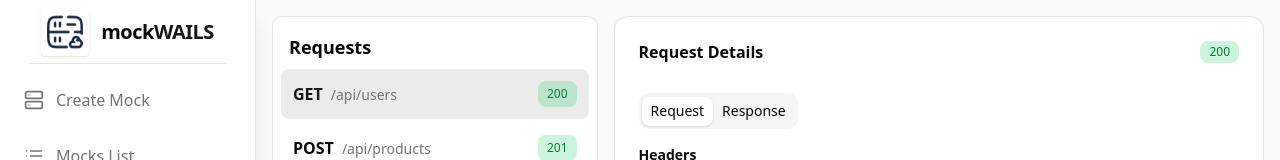
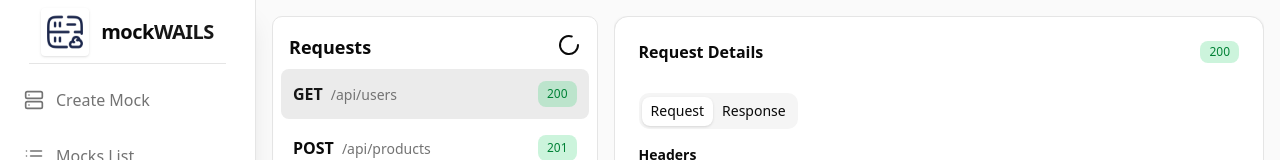
Before and after one commit to tacheraSasi/mockwails, a React (Vite) app in the folder frontend/: page / in a window 1280 px wide. Both pictures are taken after a click on the button "Request Inspector". Shown: the top 160 px of the page. Built offline with nearby package versions, Linux system fonts and the light colour scheme.

Commit message:
Add ReloadIcon component and integrate it into RequestInspector for UI enhancement

```diff
--- /dev/null
+++ b/frontend/src/components/reload-icon.tsx
@@ -0,0 +1,11 @@
+import { LoaderCircleIcon } from 'lucide-react'
+
+const ReloadIcon = () => {
+  return (
+    <div>
+      <LoaderCircleIcon />
+    </div>
+  )
+}
+
+export default ReloadIcon
--- a/frontend/src/pages/RequestInspector.tsx
+++ b/frontend/src/pages/RequestInspector.tsx
@@ -3,6 +3,7 @@ import { Card, CardContent, CardHeader, CardTitle } from "@/components/ui/card";
 import { Tabs, TabsContent, TabsList, TabsTrigger } from "@/components/ui/tabs";
 import { Badge } from "@/components/ui/badge";
 import { cn } from "@/lib/utils";
+import ReloadIcon from "@/components/reload-icon";
 
 const mockRequests = [
   {
@@ -49,7 +50,11 @@ const RequestInspector = () => {
     <div className="flex h-[calc(100vh-4rem)] p-4 gap-4">
       {/* Left Pane: Request List */}
       <div className="w-1/3 border rounded-lg p-2 overflow-y-auto bg-card">
-        <h2 className="text-lg font-semibold p-2">Requests</h2>
+        <div className="flex p-2 justify-between">
+          <span className="flex text-lg font-semibold">Requests</span>
+          <span className="flex"><ReloadIcon /></span>
+        </div>
+
         <ul className="space-y-1">
           {mockRequests.map((req) => (
             <li key={req.id}>
```
Also changed, not shown: 1 other file (tests, documents, lock files or other folders).
